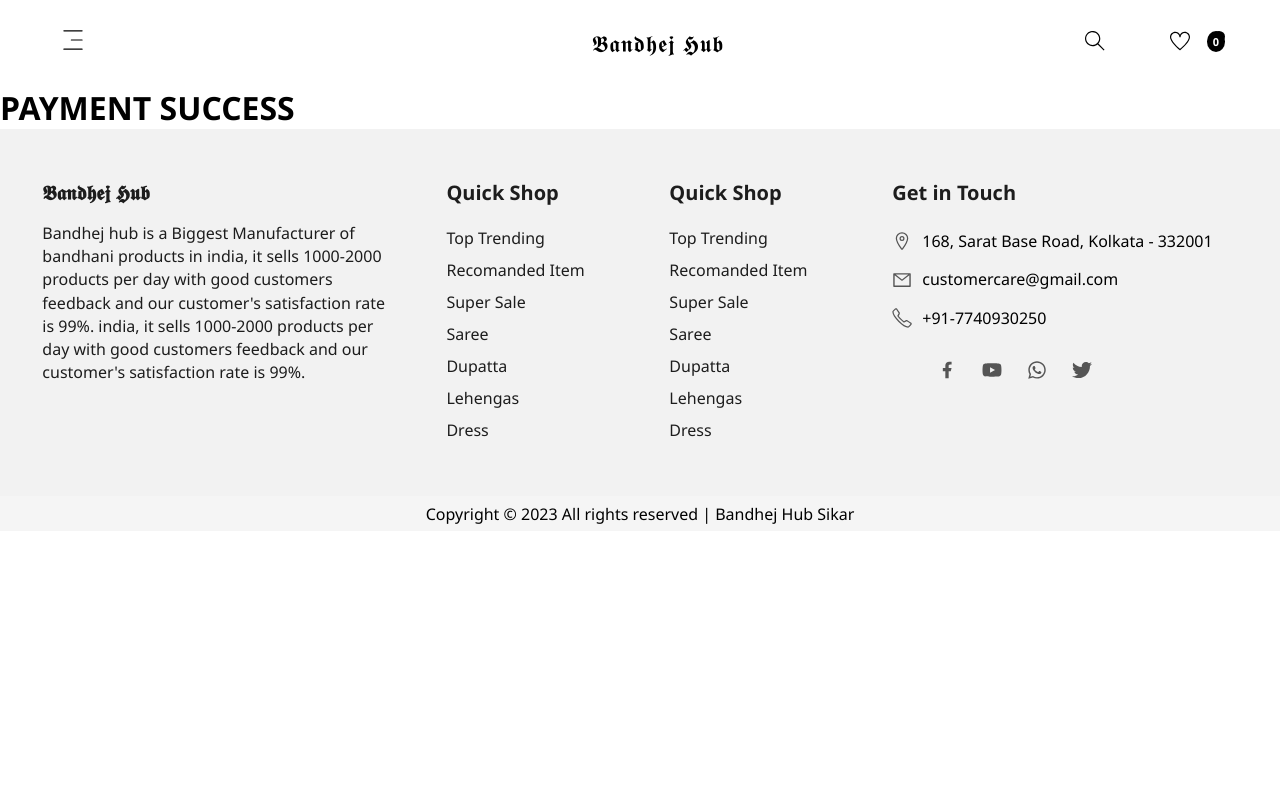
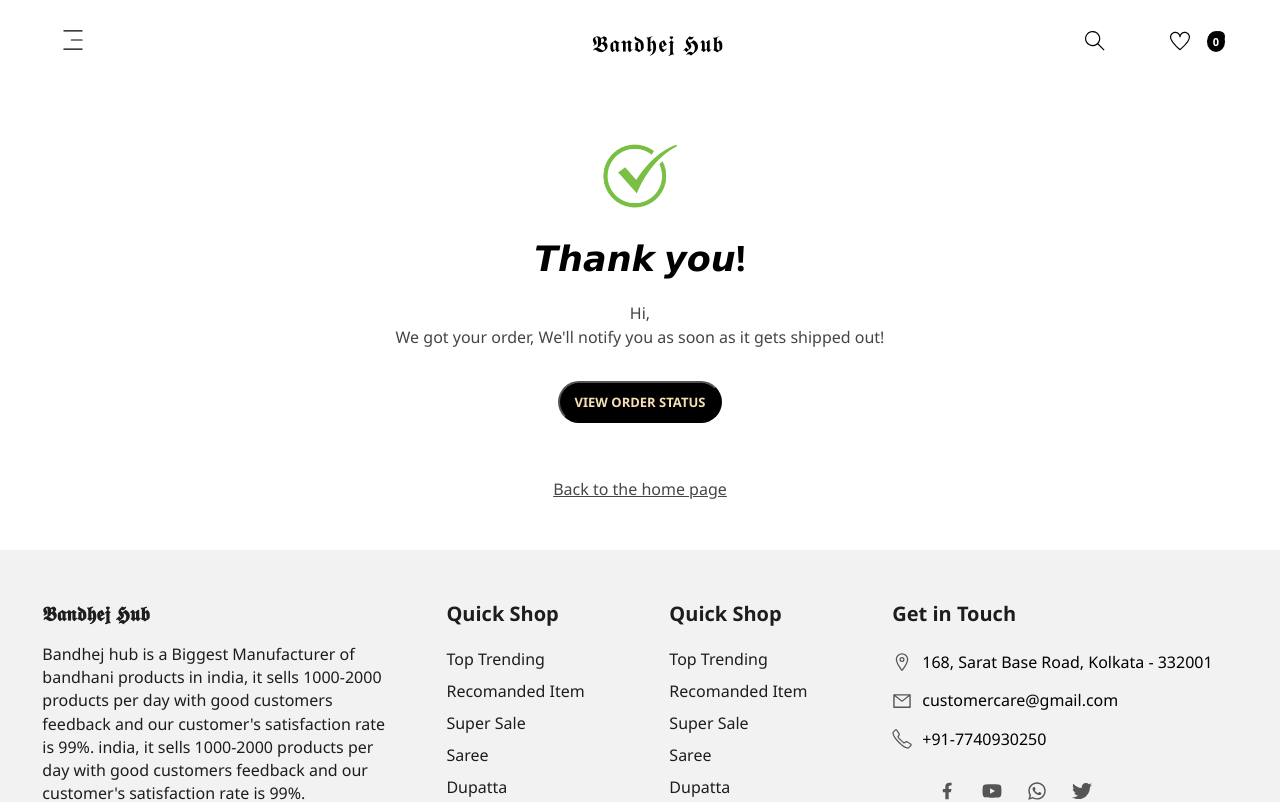
Before and after one commit to codefkhan14/Shopping-Website, a React (Create React App) app in the folder client/: page /paymentsuccess in a window 1280 px wide. Shown: the top 802 px of the page. Built offline with nearby package versions, Linux system fonts and the light colour scheme; no server answers; some icons are missing.

Commit message:
thank you page

```diff
--- a/client/src/components/Account.jsx
+++ b/client/src/components/Account.jsx
@@ -3,7 +3,6 @@ import "../style/Account.css";
 import { UserContext } from "../context/userContext";
 function Account() {
   const { userInfo } = useContext(UserContext);
-
   const handleSignOut = () => {
     localStorage.removeItem("BandhejHub");
     window.location.href = "/"; // Redirect using anchor tag
@@ -18,17 +17,17 @@ function Account() {
         <hr />
         <li>
           {" "}
-          <b>Name</b> : {userInfo?.user?.name}
+          <b>Name</b> : {userInfo?.finalData?.user?.name}
         </li>
         <hr />
         <li>
           {" "}
-          <b>Email Address</b> : {userInfo?.user?.email}
+          <b>Email</b> : {userInfo?.finalData?.user?.email}
         </li>
         <hr />
         <li>
           {" "}
-          <b>Phone</b> : {userInfo?.user?.phone}
+          <b>Phone</b> : {userInfo?.finalData?.user?.phone}
         </li>
         {/* <hr />
         <li>
--- a/client/src/components/Cart.jsx
+++ b/client/src/components/Cart.jsx
@@ -39,7 +39,7 @@ const Cart = () => {
     try {
       const requestBody = {
         postId: postId,
-        userId: userInfo?.user?.userId,
+        userId: userInfo?.finalData?.user?.userId,
       };
       const response = await axios.post(REMOVE_CART_DATA, requestBody);
       setRemoveCartData(response.data);
--- a/client/src/components/CheckoutSection.jsx
+++ b/client/src/components/CheckoutSection.jsx
@@ -63,7 +63,7 @@ const CheckoutSection = () => {
     const requestBody = {
       payment: prices?.total,
       receipt: "sfojwoejfo30",
-      userId: userInfo?.user?.userId,
+      userId: userInfo?.finalData?.user?.userId,
       order: order,
     };
 
--- a/client/src/components/PaymentThankYou.jsx
+++ b/client/src/components/PaymentThankYou.jsx
@@ -1,18 +1,52 @@
-import React, { useEffect, useState } from "react";
-import { useLocation } from "react-router-dom";
+import React, { useContext } from "react";
+import "../style/ThankyouPage.css";
+import { useNavigate } from "react-router-dom";
+import SuccessPic from "../assets/success.png";
+import { UserContext } from "../context/userContext";
 
 const PaymentThankYou = () => {
-  const location = useLocation();
-  const [refNum, setRefNum] = useState("");
-  useEffect(() => {
-    const searchParams = new URLSearchParams(location.search);
-    setRefNum(searchParams.get("reference"));
-  }, [location.search]);
+  const { userInfo } = useContext(UserContext);
+  const navigate = useNavigate();
+  // const location = useLocation();
+  // const [refNum, setRefNum] = useState("");
+  // useEffect(() => {
+  //   const searchParams = new URLSearchParams(location.search);
+  //   setRefNum(searchParams.get("reference"));
+  // }, [location.search]);
+  const ThankYouNavigate = (para) => {
+    if (para === "home") navigate("/");
+    else navigate("/myorders");
+  };
 
   return (
-    <div>
-      <h1>Payment Success</h1>
-      <p>{refNum}</p>
+    <div className="thankyou-page">
+      <div>
+        <img src={SuccessPic} alt="Loading..." />
+      </div>
+
+      <div>
+        {/* <img src={ThankYouPic} alt="Loading..." /> */}
+        <h2>𝙏𝙝𝙖𝙣𝙠 𝙮𝙤𝙪!</h2>
+      </div>
+
+      <div>
+        <p>Hi, {userInfo?.finalData?.user?.name}</p>
+        <p>
+          We got your order, We'll notify you as soon as it gets shipped out!
+        </p>
+      </div>
+
+      <div>
+        <button onClick={() => ThankYouNavigate("orders")}>
+          View Order Status
+        </button>
+      </div>
+
+      <div>
+        <p onClick={() => ThankYouNavigate("home")}>Back to the home page</p>
+      </div>
+
+      {/* <p>{refNum}</p> */}
     </div>
   );
 };
--- a/client/src/components/SellingPage.jsx
+++ b/client/src/components/SellingPage.jsx
@@ -53,7 +53,7 @@ function SellingPage() {
       price: price,
       image: showImageUrl || productInfo.images[0]?.imgUrl,
       quantity: quantity,
-      userId: userInfo?.user?.userId,
+      userId: userInfo?.finalData?.user?.userId,
       itemId: id,
       productId: productId,
     };
@@ -111,7 +111,7 @@ function SellingPage() {
         price: price,
         image: showImageUrl || productInfo.images[0]?.imgUrl,
         quantity: quantity,
-        userId: userInfo?.user?.userId,
+        userId: userInfo?.finalData?.user?.userId,
         itemId: id,
         productId: productId,
       },
--- a/client/src/context/userContext.jsx
+++ b/client/src/context/userContext.jsx
@@ -24,7 +24,7 @@ export const UserProvider = ({ children }) => {
     const fetchData = async () => {
       try {
         const requestBody = {
-          userId: userInfo?.user?.userId,
+          userId: userInfo?.finalData?.user?.userId,
         };
 
         const response = await axios.post(GET_CART_DATA, requestBody);
@@ -35,7 +35,7 @@ export const UserProvider = ({ children }) => {
       }
     };
 
-    if (userInfo?.token) {
+    if (userInfo?.finalData?.token) {
       fetchData();
     }
   }, [userInfo, itemCount, removeCartData]);
--- /dev/null
+++ b/client/src/style/ThankyouPage.css
@@ -0,0 +1,40 @@
+.thankyou-page {
+    padding: 50px 40px;
+    display: flex;
+    align-items: center;
+    justify-content: center;
+    flex-direction: column;
+}
+
+.thankyou-page div:nth-child(1) img {
+    width: 80px;
+}
+
+.thankyou-page div:nth-child(2) h2 {
+    font-size: 35px;
+    margin-top: 13px;
+}
+
+.thankyou-page div:nth-child(3) {
+    margin: 20px 0;
+    color: rgb(69, 69, 69);
+    line-height: 1.5;
+    text-align: center;
+}
+
+
+.thankyou-page div:nth-child(4) button {
+    background-color: black;
+    color: wheat;
+    padding: 10px 15px;
+    border-radius: 50px;
+    font-size: 13px;
+    margin-top: 12px;
+}
+
+.thankyou-page div:nth-child(5) p {
+    text-decoration: underline;
+    color: rgb(70, 70, 70);
+    margin-top: 55px;
+    cursor: pointer;
+}
```
Also changed, not shown: client/src/assets/success.png (added).
